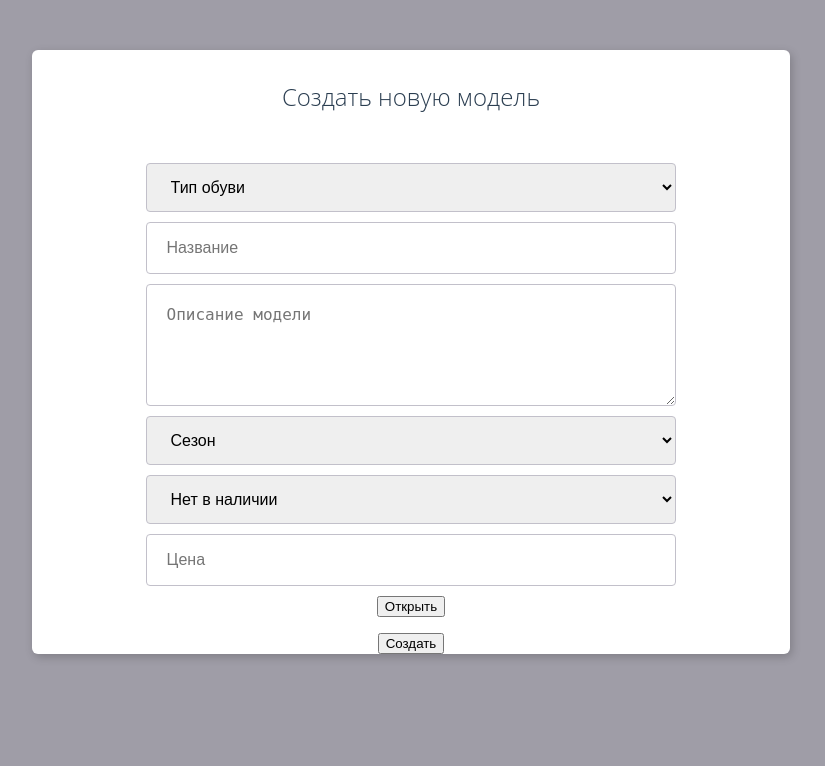
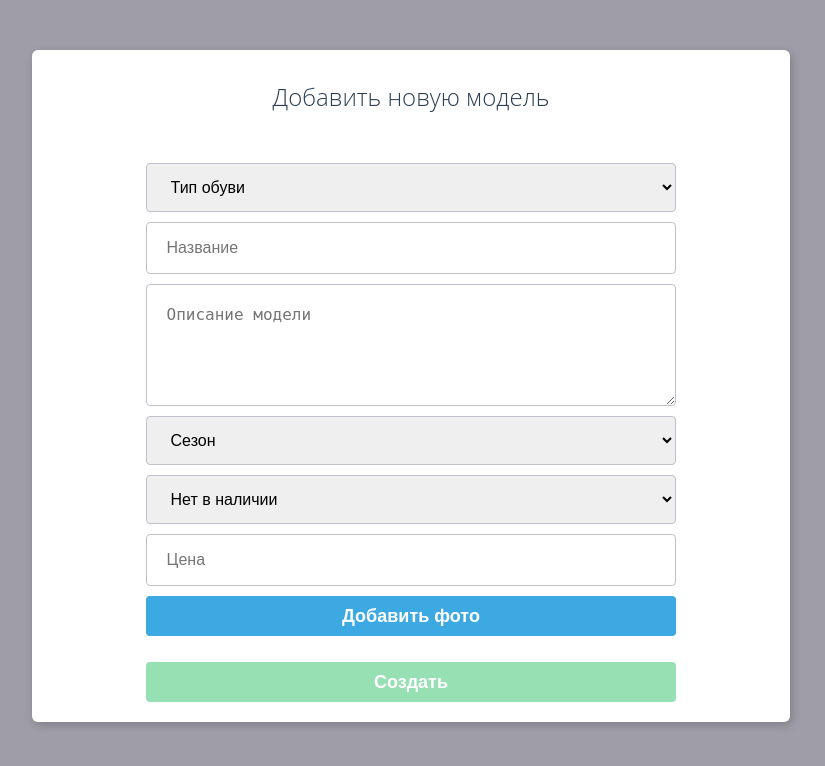
Before and after one commit to pumaliga/Flaskshop, a Flask app: template app/templates/add/add_model.html in a window 1280 px wide. Shown: the top 766 px of the page, without its empty margins (229-1054 px from the left). Run offline with Flask 2, Linux system fonts and the light colour scheme; the template is opened without the code that fills it, so the values that code supplies are empty.

Commit message:
update adding page

```diff
--- a/app/static/css/adding.css
+++ b/app/static/css/adding.css
@@ -40,7 +40,7 @@
 }
 
 .wrap-add{
-    width: 100%;
+    /*width: 100%;*/
     margin-bottom: 10px;
     display: flex;
     margin-top: 50px;
@@ -79,10 +79,19 @@ input[type=file]{
 
 /*Блок для картинок */
 
+.img{
+    display: flex;
+    width: 70%;
+    justify-content: center;
+    flex-direction: column;
+}
+
 .preview{
     display: flex;
     flex-wrap: wrap;
-    padding: .5rem;
+    padding: 0.5rem;
+    justify-content: center;
+
 }
 
 .preview-img{
@@ -102,8 +111,8 @@ input[type=file]{
 }
 
 .preview-img img {
-    width: 180px;
-    height: 180px;
+    width: 200px;
+    height: 200px;
 }
 
 .preview-remove{
@@ -120,6 +129,19 @@ input[type=file]{
     justify-content: center;
     cursor: pointer;
     transition: opacity .22s;
+}
+
+.btn-img{
+    background-color: #3ca9e2;
+    border: none;
+    cursor: pointer;
+    color: white;
+    font-weight: bold;
+    /*width: 50%;*/
+    margin-bottom: 10px;
+    height: 40px;
+    font-size: 18px;
+    border-radius: 4px;
 }
 
 /*new model*/
@@ -165,3 +187,15 @@ input[type=file]{
     border-radius: 4px;
     font-size: 16px;
 }
+
+.btn-model{
+    background-color: #96e0b3;
+    width: 70%;
+    height: 40px;
+    border: none;
+    font-size: 18px;
+    border-radius: 4px;
+    font-weight: bold;
+    color: white;
+    margin-bottom: 20px;
+}
--- a/app/static/js/adding.js
+++ b/app/static/js/adding.js
@@ -7,7 +7,7 @@ export function upload(selector, options = {}) {
     // создание кнопки с классом и текстом
     const open = document.createElement('button')
     open.classList.add('btn-img')
-    open.textContent = 'Открыть'
+    open.textContent = 'Добавить фото'
 
     if (options.multi){
         input.setAttribute('multiple', true)
@@ -46,7 +46,6 @@ export function upload(selector, options = {}) {
                         <img src="${src}" alt="${file.name}">
                     </div>
                 `)
-                // input.insertAdjacentHTML('afterend', `<img src="${ev.target.result}" />`)
             }
             reader.readAsDataURL(file)
 
--- a/app/templates/add/add_model.html
+++ b/app/templates/add/add_model.html
@@ -18,14 +18,14 @@
 
     <div class="add-wrapper">
 
+
         <form method="POST" enctype="multipart/form-data">
             <p class="title">
-                Создать новую модель
+                Добавить новую модель
             </p>
-
             <div class="wrap-add">
                 <div class="select-choice">
-                    <select name="select-model" required class="select">
+                    <select name="select-model" class="select" required>
                         <option disabled selected>Тип обуви</option>
                         {% for i in categories %}
                             <option value="{{ i.id }}">{{ i.name }}</option>
@@ -33,10 +33,10 @@
                     </select>
                 </div>
                  <div class="div-mod">
-                     <input name="name" class="input-model" placeholder="Название">
+                     <input name="name" class="input-model" placeholder="Название" required>
                  </div>
                 <div class="div-mod">
-                    <textarea name="description" class="desc" placeholder="Описание модели"></textarea>
+                    <textarea name="description" class="desc" placeholder="Описание модели" required></textarea>
                 </div>
                 <div class="select-choice">
                     <select name="select-season" class="select" required>
@@ -53,14 +53,12 @@
                     </select>
                 </div>
                 <div class="div-mod">
-                    <input name="price" class="input-model" placeholder="Цена">
+                    <input name="price" class="input-model" placeholder="Цена" required>
                 </div>
                 <div class="img">
                     <input type="file" id="file">
                 </div>
-                <div>
-                    <input type="submit" value=Создать>
-                </div>
+                <button class="btn-model" type="submit">Создать</button>
             </div>
         </form>
     </div>
```
